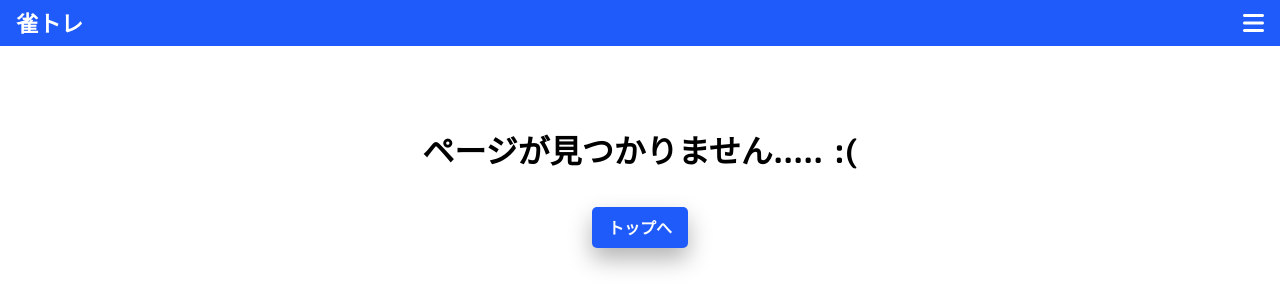
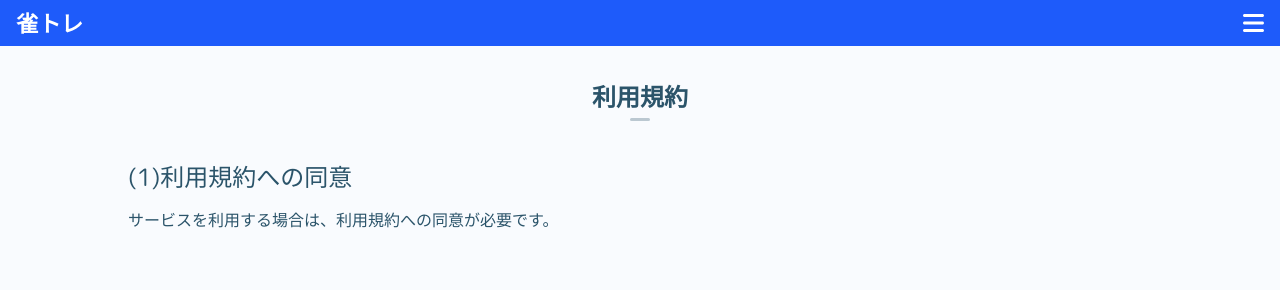
Before and after one commit to Rin101/jantore_website, a Next.js app: page /terms-of-use in a window 1280 px wide. Before the commit this address had no page. Shown: the top 290 px of the page. Built offline with nearby package versions, Linux system fonts and the light colour scheme.

Commit message:
skeletontermsofuse

```diff
--- /dev/null
+++ b/pages/terms-of-use.js
@@ -0,0 +1,28 @@
+import { NextSeo } from 'next-seo';
+import commonStyles from '../styles/Common.module.css'
+import styles from '../styles/Privacy.module.css'
+
+export default function Privacy() {
+  return (
+    <div className={commonStyles.container}>
+      <NextSeo
+        title="利用規約 | 雀トレ - 麻雀の教科書アプリ"
+        description="雀トレの利用規約"
+      />
+
+      <h1 className={commonStyles.pageTitle}>利用規約</h1>
+      <div className={commonStyles.pageTitleDivider}></div>
+
+      <div className={styles.privacyContainer}>
+
+        <p className={styles.label}>(1)利用規約への同意</p>
+        <p className={styles.text}>
+            サービスを利用する場合は、利用規約への同意が必要です。
+        </p>
+
+      </div>
+
+      <div style={{margin: 200}}></div>
+    </div>
+  )
+}
```
